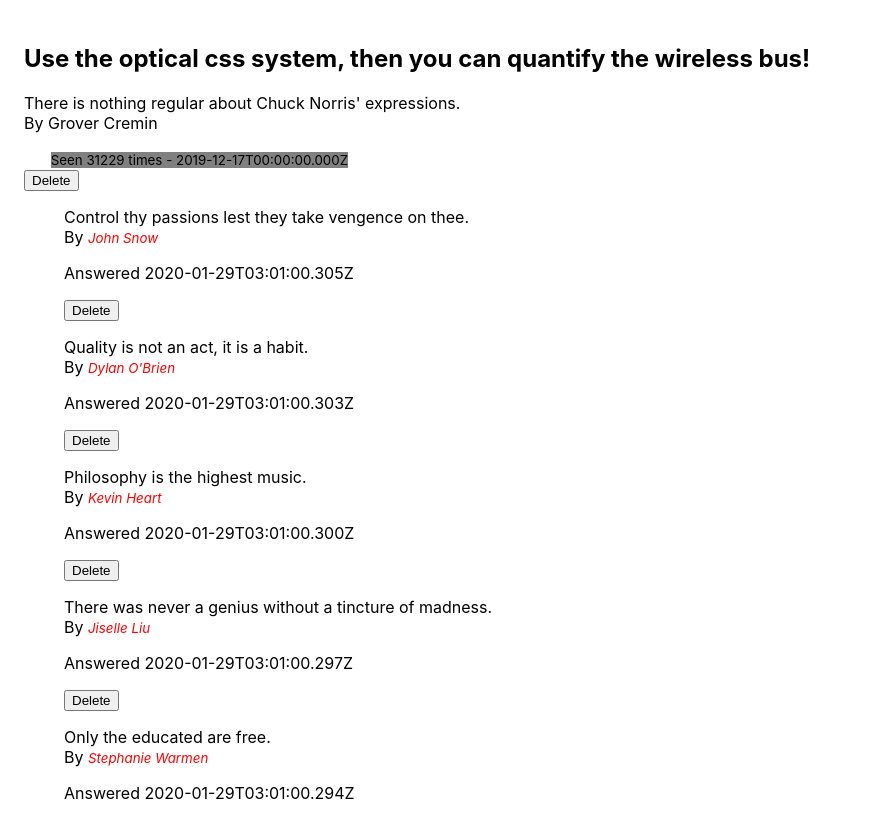
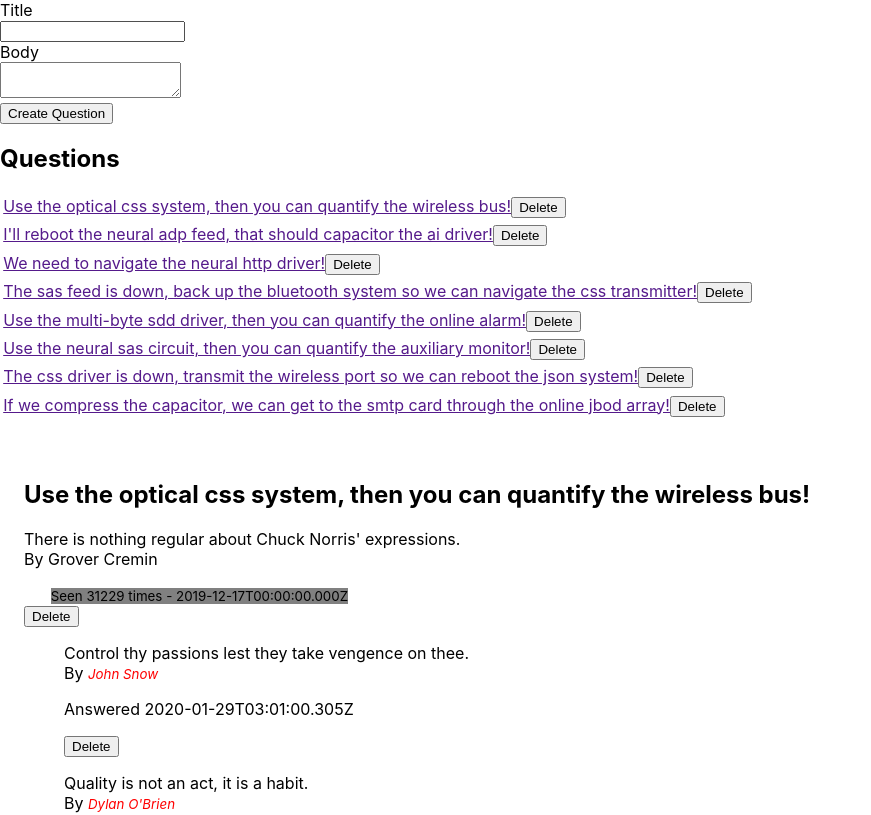
Before and after one commit to CodeCoreYVR/react_awesome_answers_nov_2019, a React (Create React App) app: page / in a window 1280 px wide. Shown: the top 815 px of the page, without its empty margins (0-871 px from the left). Built offline with nearby package versions, Linux system fonts and the light colour scheme.

Commit message:
Add demo for create Question

```diff
--- a/src/components/App.js
+++ b/src/components/App.js
@@ -6,8 +6,8 @@ import { QuestionIndexPage } from "./QuestionIndexPage";
 const App = () => {
   return (
     <>
+      <QuestionIndexPage />
       <QuestionShowPage />
-      <QuestionIndexPage />
     </>
   );
 };
--- /dev/null
+++ b/src/components/NewQuestionForm.js
@@ -0,0 +1,42 @@
+import React from "react";
+
+const NewQuestionForm = props => {
+  const handleSubmit = event => {
+    event.preventDefault();
+    const { currentTarget } = event;
+    const fd = new FormData(currentTarget);
+
+    const newQuestion = {
+      title: fd.get("title"),
+      body: fd.get("body"),
+      created_at: new Date()
+    };
+
+    // call create method in QuestionsIndex to create a question
+    // which in our case just prepending a question to the list
+    // of questions in QuestionsIndex state
+    props.onCreateQuestion(newQuestion);
+
+    currentTarget.reset();
+  };
+  return (
+    <form className="NewQuestionForm" onSubmit={handleSubmit}>
+      <div>
+        <label htmlFor="title">Title</label>
+        <br />
+        <input type="text" name="title" id="title" />
+      </div>
+
+      <div>
+        <label htmlFor="body">Body</label>
+        <br />
+        <textarea name="body" id="body" />
+      </div>
+      <div>
+        <input type="submit" value="Create Question" />
+      </div>
+    </form>
+  );
+};
+
+export default NewQuestionForm;
--- a/src/components/QuestionIndexPage.js
+++ b/src/components/QuestionIndexPage.js
@@ -1,5 +1,6 @@
 import React, { Component } from "react";
 
+import NewQuestionForm from "./NewQuestionForm";
 import data from "../questionData";
 
 export class QuestionIndexPage extends Component {
@@ -13,6 +14,8 @@ export class QuestionIndexPage extends Component {
       // questions: data.map(question => question)
       questions: [...data]
     };
+
+    // this.createQuestion = this.createQuestion.bind(this);
   }
 
   deleteQuestion(id) {
@@ -36,9 +39,26 @@ export class QuestionIndexPage extends Component {
     });
   }
 
+  createQuestion = params => {
+    // update the list of questions within our state
+    // by adding a new question to that list
+    this.setState(state => {
+      return {
+        questions: [
+          {
+            ...params,
+            id: Math.max(...state.questions.map(q => q.id)) + 1
+          },
+          ...state.questions
+        ]
+      };
+    });
+  };
+
   render() {
     return (
       <main>
+        <NewQuestionForm onCreateQuestion={this.createQuestion} />
         <h2>Questions</h2>
         <ul
           style={{
```
